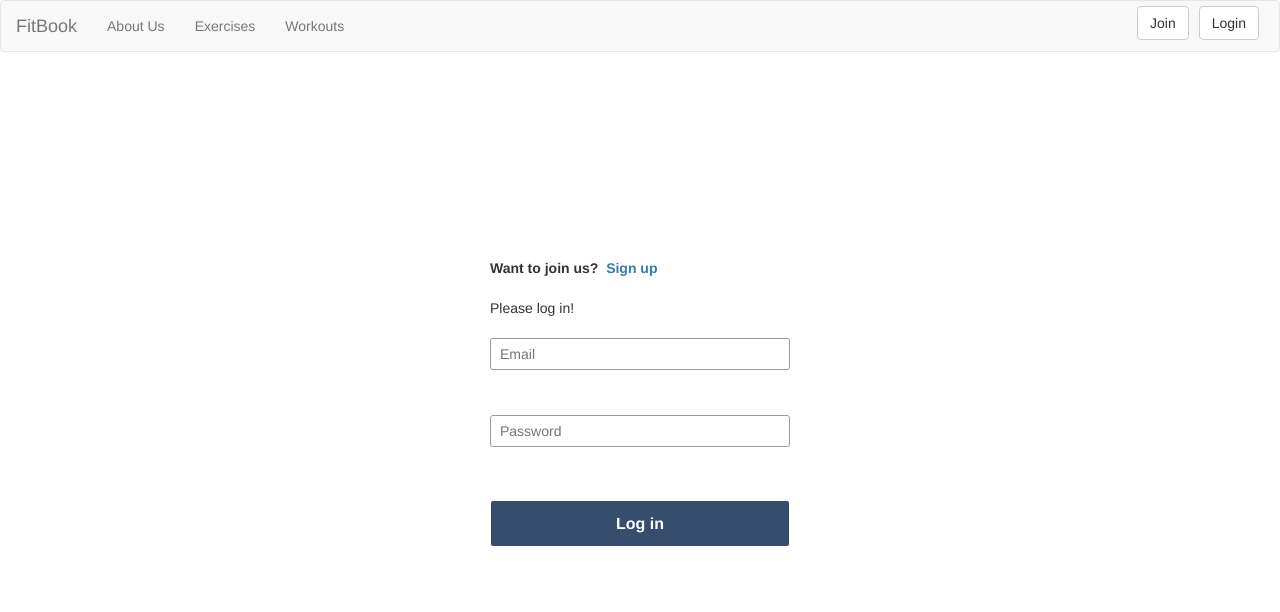
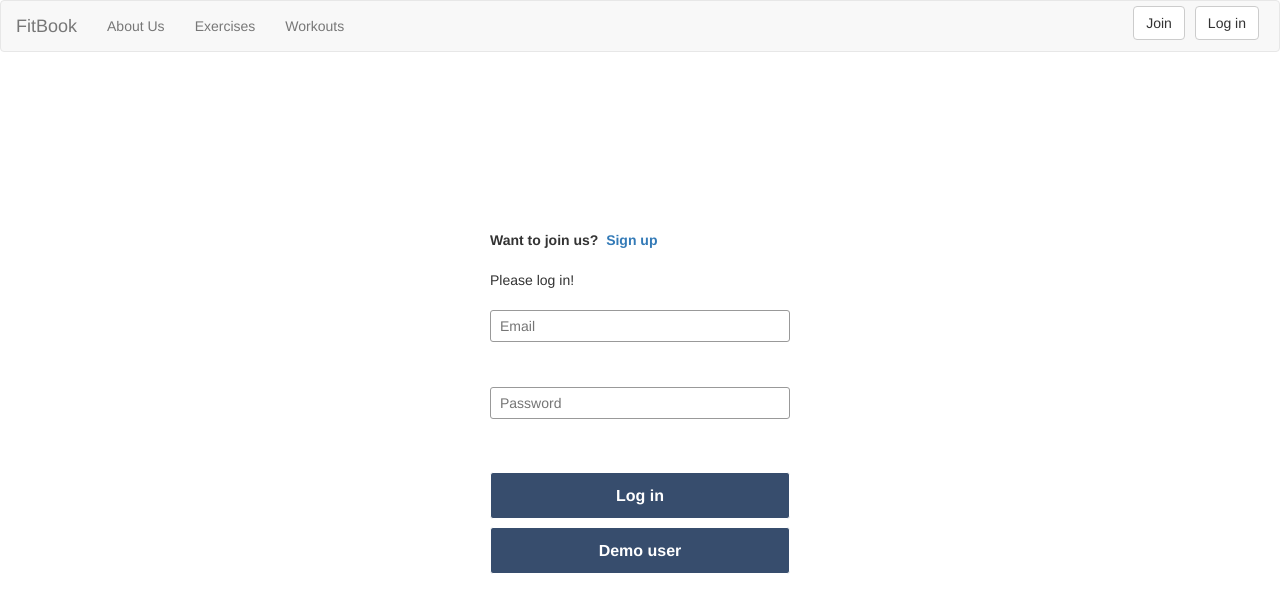
Before and after one commit to AChen414/FitBook, a React (Create React App) app in the folder frontend/: page /#/login in a window 1280 px wide. Shown: the top 612 px of the page. Built offline with nearby package versions, Linux system fonts and the light colour scheme.

Commit message:
Add demo login and fix session errors

```diff
--- a/frontend/src/components/nav/navbar.js
+++ b/frontend/src/components/nav/navbar.js
@@ -43,7 +43,7 @@ class NavBar extends React.Component {
               Join
           </Link>
           <Link type="button" className="btn btn-default navbar-btn" to={"/login"}>
-            Login
+            Log in
           </Link>
         </div>
       );
--- a/frontend/src/components/sessions/login_form.jsx
+++ b/frontend/src/components/sessions/login_form.jsx
@@ -12,6 +12,7 @@ class LoginForm extends React.Component {
 
     this.handleSubmit = this.handleSubmit.bind(this);
     this.update = this.update.bind(this);
+    this.demoUser = this.demoUser.bind(this);
   };
 
   componentDidMount(){
@@ -26,29 +27,47 @@ class LoginForm extends React.Component {
   };
 
   handleSubmit(e) {
+    const user = Object.assign({}, this.state)
+
+    this.props.login(user)
+      // .then(() => this.props.history.push("/exercises"));
+  };
+
+  demoUser(e) {
     e.preventDefault();
 
-    let userInfo = {
-      email: this.state.email,
-      password: this.state.password,
+    const demoUser = {
+      email: "demo@gmail.com",
+      password: "123456"
     };
 
-    const user = Object.assign({},userInfo)
+    const speed = 100;
+    if (this.state.email !== demoUser.email) {
+      const inputUsername = setInterval(() => {
+        if (this.state.email !== demoUser.email) {
+          const temp = demoUser.email.slice(0, this.state.email.length + 1);
+          this.setState({ email: temp });
+        } else {
+          clearInterval(inputUsername);
+          animatePassword()
+        }
+      }, speed);
+    };
 
-    this.props.login(user);
-    this.props.history.push("/exercises");
+    const animatePassword = () => {
+      if (this.state.password !== demoUser.password) {
+        const inputPassword = setInterval(() => {
+          if (this.state.password !== demoUser.password) {
+            const temp = demoUser.password.slice(0, this.state.password.length + 1);
+            this.setState({ password: temp });
+          } else {
+            clearInterval(inputPassword);
+            this.handleSubmit();
+          }
+        }, speed);
+      };
+    };
   };
-
-  // renderErrors() {
-  //   // debugger
-  //   return (
-  //     <ul>
-  //       {Object.keys(this.props.errors).map((error, i) => (
-  //         <li className="error-message" key={`error-${i}`}>{this.props.errors[error]}</li>
-  //       ))}
-  //     </ul>
-  //   );
-  // };
 
   renderEmailError() {
     return (
@@ -100,6 +119,11 @@ class LoginForm extends React.Component {
             <br />
             <input className="submit-button" type="submit" value="Log in" />
             <br />
+            <button
+              className="submit-button"
+              onClick={this.demoUser}
+              type="button">Demo user
+            </button>
           </div>
         </form>
         {/* <div className="session-img">
--- a/frontend/src/util/route_util.jsx
+++ b/frontend/src/util/route_util.jsx
@@ -12,7 +12,7 @@ const Auth = ({ component: Component, path, loggedIn, exact }) => (
         <Component {...props} />
       ) : (
         // Redirect to the exercises page if the user is authenticated
-        <Redirect to="/exercises" />
+        <Redirect to="/" />
       )
     }
   />
```
Also changed, not shown: frontend/src/components/sessions/login_form_container.js (line endings or trailing spaces).
